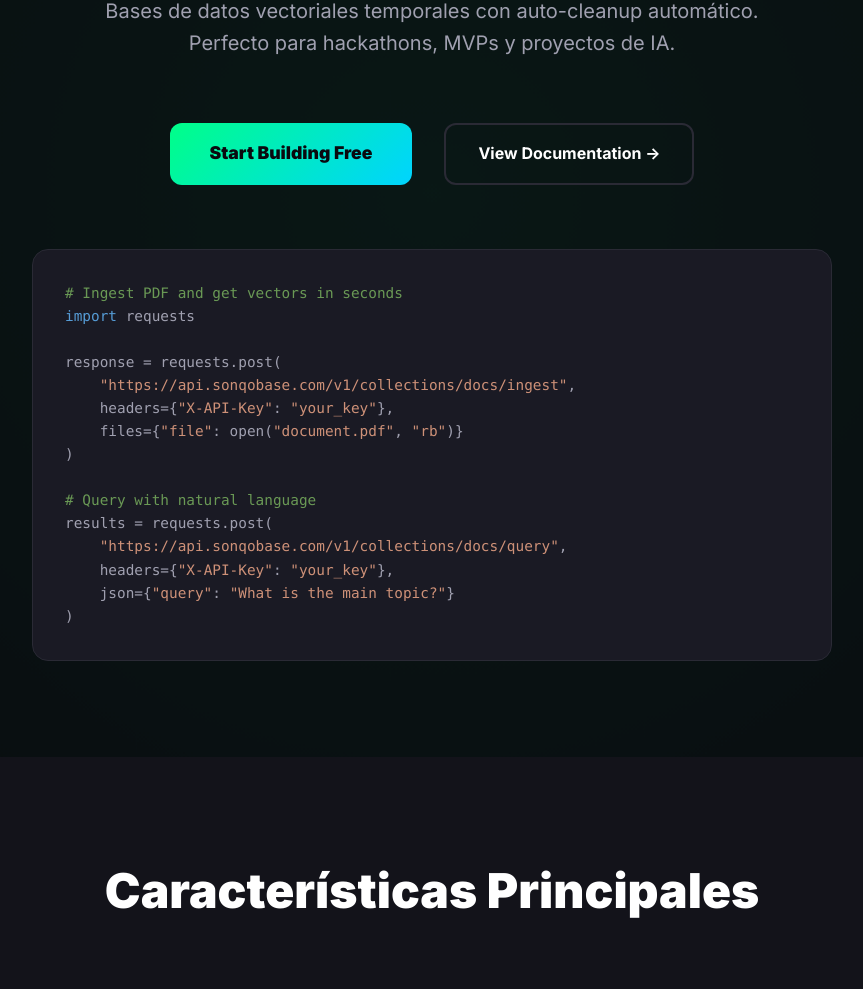
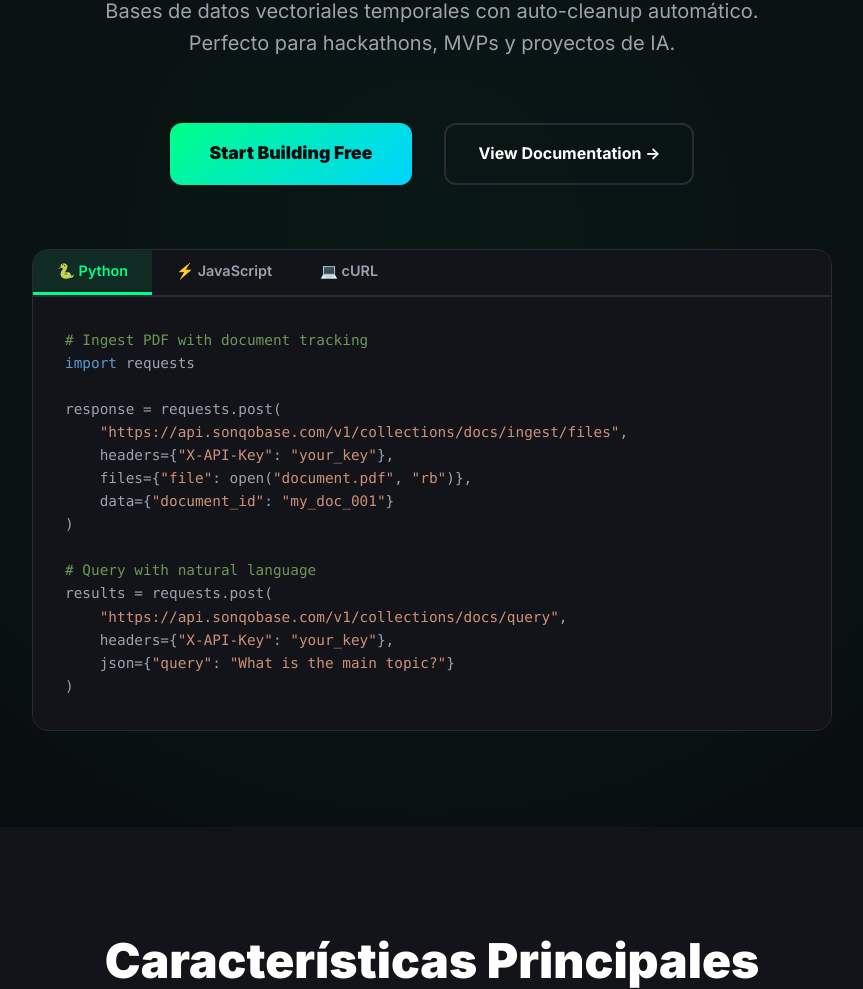
Before and after one commit to oliveraluis/sonqobase-api, a Python web app: template app/templates/landing/index.html in a window 1280 px wide. Shown: the part 371-1360 px from the top of the page, without its empty margins (208-1071 px from the left). Run offline with Jinja, Linux system fonts and the light colour scheme; the template is opened without the code that fills it, so the values that code supplies are empty.

Commit message:
feat(landing): add multi-language code examples with tab selector

```diff
--- a/app/static/css/landing.css
+++ b/app/static/css/landing.css
@@ -803,3 +803,70 @@ body {
         padding: var(--spacing-md);
     }
 }
+
+/* Code Tabs - Terminal Style */
+.code-tabs {
+    display: flex;
+    gap: 0;
+    background: var(--bg-secondary);
+    border-radius: 12px 12px 0 0;
+    border-bottom: 2px solid var(--border-color);
+    padding: 0;
+    overflow: hidden;
+}
+
+.code-tab {
+    padding: 0.75rem 1.5rem;
+    background: transparent;
+    border: none;
+    color: var(--text-secondary);
+    font-weight: 600;
+    font-size: 0.9rem;
+    cursor: pointer;
+    transition: all 0.3s ease;
+    border-bottom: 3px solid transparent;
+    font-family: var(--font-family);
+}
+
+.code-tab:hover {
+    background: rgba(0, 255, 136, 0.05);
+    color: var(--text-primary);
+}
+
+.code-tab.active {
+    color: var(--accent-primary);
+    background: rgba(0, 255, 136, 0.1);
+    border-bottom-color: var(--accent-primary);
+}
+
+.code-panels {
+    background: var(--bg-secondary);
+    border-radius: 0 0 12px 12px;
+    padding: var(--spacing-md);
+    min-height: 280px;
+}
+
+.code-panel {
+    display: none;
+    margin: 0;
+    animation: fadeIn 0.3s ease;
+}
+
+.code-panel.active {
+    display: block;
+}
+
+@keyframes fadeIn {
+    from { opacity: 0; }
+    to { opacity: 1; }
+}
+
+/* Override hero-code styles for tabs */
+.hero-code .code-tabs + .code-panels {
+    background: var(--bg-secondary);
+}
+
+.hero-code {
+    padding: 0;
+    overflow: hidden;
+}
--- a/app/static/js/landing.js
+++ b/app/static/js/landing.js
@@ -226,3 +226,27 @@ function updatePricingCards(plans) {
 
 // Cargar pricing al cargar la página
 document.addEventListener('DOMContentLoaded', loadPricing);
+
+// ============================================
+// CODE LANGUAGE TABS
+// ============================================
+
+document.querySelectorAll('.code-tab').forEach(tab => {
+    tab.addEventListener('click', () => {
+        const lang = tab.getAttribute('data-lang');
+        const container = tab.closest('.hero-code');
+
+        // Update active tab
+        container.querySelectorAll('.code-tab').forEach(t => t.classList.remove('active'));
+        tab.classList.add('active');
+
+        // Update active panel
+        container.querySelectorAll('.code-panel').forEach(panel => {
+            if (panel.getAttribute('data-lang') === lang) {
+                panel.classList.add('active');
+            } else {
+                panel.classList.remove('active');
+            }
+        });
+    });
+});
--- a/app/templates/landing/index.html
+++ b/app/templates/landing/index.html
@@ -50,13 +50,21 @@
                     <a href="/docs" class="btn-secondary">View Documentation →</a>
                 </div>
                 <div class="hero-code">
-                    <pre><code><span class="code-comment"># Ingest PDF and get vectors in seconds</span>
+                    <div class="code-tabs">
+                        <button class="code-tab active" data-lang="python">🐍 Python</button>
+                        <button class="code-tab" data-lang="javascript">⚡ JavaScript</button>
+                        <button class="code-tab" data-lang="curl">💻 cURL</button>
+                    </div>
+                    <div class="code-panels">
+                        <!-- Python -->
+                        <pre class="code-panel active" data-lang="python"><code><span class="code-comment"># Ingest PDF with document tracking</span>
 <span class="code-keyword">import</span> requests
 
 response = requests.post(
-    <span class="code-string">"https://api.sonqobase.com/v1/collections/docs/ingest"</span>,
+    <span class="code-string">"https://api.sonqobase.com/v1/collections/docs/ingest/files"</span>,
     headers={<span class="code-string">"X-API-Key"</span>: <span class="code-string">"your_key"</span>},
-    files={<span class="code-string">"file"</span>: open(<span class="code-string">"document.pdf"</span>, <span class="code-string">"rb"</span>)}
+    files={<span class="code-string">"file"</span>: open(<span class="code-string">"document.pdf"</span>, <span class="code-string">"rb"</span>)},
+    data={<span class="code-string">"document_id"</span>: <span class="code-string">"my_doc_001"</span>}
 )
 
 <span class="code-comment"># Query with natural language</span>
@@ -65,6 +73,37 @@ results = requests.post(
     headers={<span class="code-string">"X-API-Key"</span>: <span class="code-string">"your_key"</span>},
     json={<span class="code-string">"query"</span>: <span class="code-string">"What is the main topic?"</span>}
 )</code></pre>
+                        <!-- JavaScript -->
+                        <pre class="code-panel" data-lang="javascript"><code><span class="code-comment">// Ingest PDF with document tracking</span>
+<span class="code-keyword">const</span> formData = <span class="code-keyword">new</span> FormData();
+formData.append(<span class="code-string">'file'</span>, pdfFile);
+formData.append(<span class="code-string">'document_id'</span>, <span class="code-string">'my_doc_001'</span>);
+
+<span class="code-keyword">await</span> fetch(<span class="code-string">'https://api.sonqobase.com/v1/collections/docs/ingest/files'</span>, {
+    method: <span class="code-string">'POST'</span>,
+    headers: { <span class="code-string">'X-API-Key'</span>: <span class="code-string">'your_key'</span> },
+    body: formData
+});
+
+<span class="code-comment">// Query with natural language</span>
+<span class="code-keyword">const</span> response = <span class="code-keyword">await</span> fetch(<span class="code-string">'https://api.sonqobase.com/v1/collections/docs/query'</span>, {
+    method: <span class="code-string">'POST'</span>,
+    headers: { <span class="code-string">'X-API-Key'</span>: <span class="code-string">'your_key'</span>, <span class="code-string">'Content-Type'</span>: <span class="code-string">'application/json'</span> },
+    body: JSON.stringify({ query: <span class="code-string">'What is the main topic?'</span> })
+});</code></pre>
+                        <!-- cURL -->
+                        <pre class="code-panel" data-lang="curl"><code><span class="code-comment"># Ingest PDF with document tracking</span>
+curl -X POST <span class="code-string">'https://api.sonqobase.com/v1/collections/docs/ingest/files'</span> \
+  -H <span class="code-string">'X-API-Key: your_key'</span> \
+  -F <span class="code-string">'file=@document.pdf'</span> \
+  -F <span class="code-string">'document_id=my_doc_001'</span>
+
+<span class="code-comment"># Query with natural language</span>
+curl -X POST <span class="code-string">'https://api.sonqobase.com/v1/collections/docs/query'</span> \
+  -H <span class="code-string">'X-API-Key: your_key'</span> \
+  -H <span class="code-string">'Content-Type: application/json'</span> \
+  -d <span class="code-string">'{"query": "What is the main topic?"}'</span></code></pre>
+                    </div>
                 </div>
             </div>
         </div>
```
